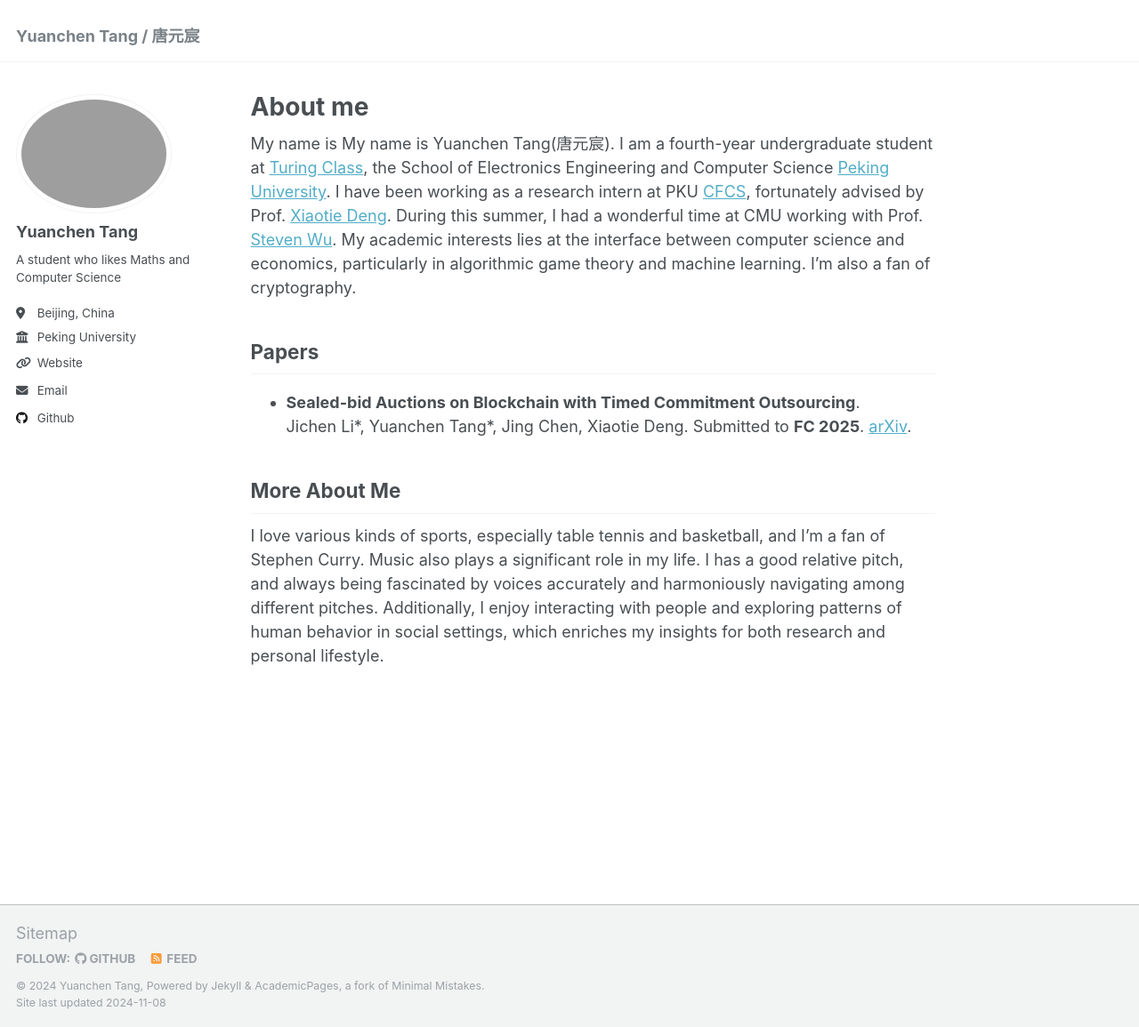
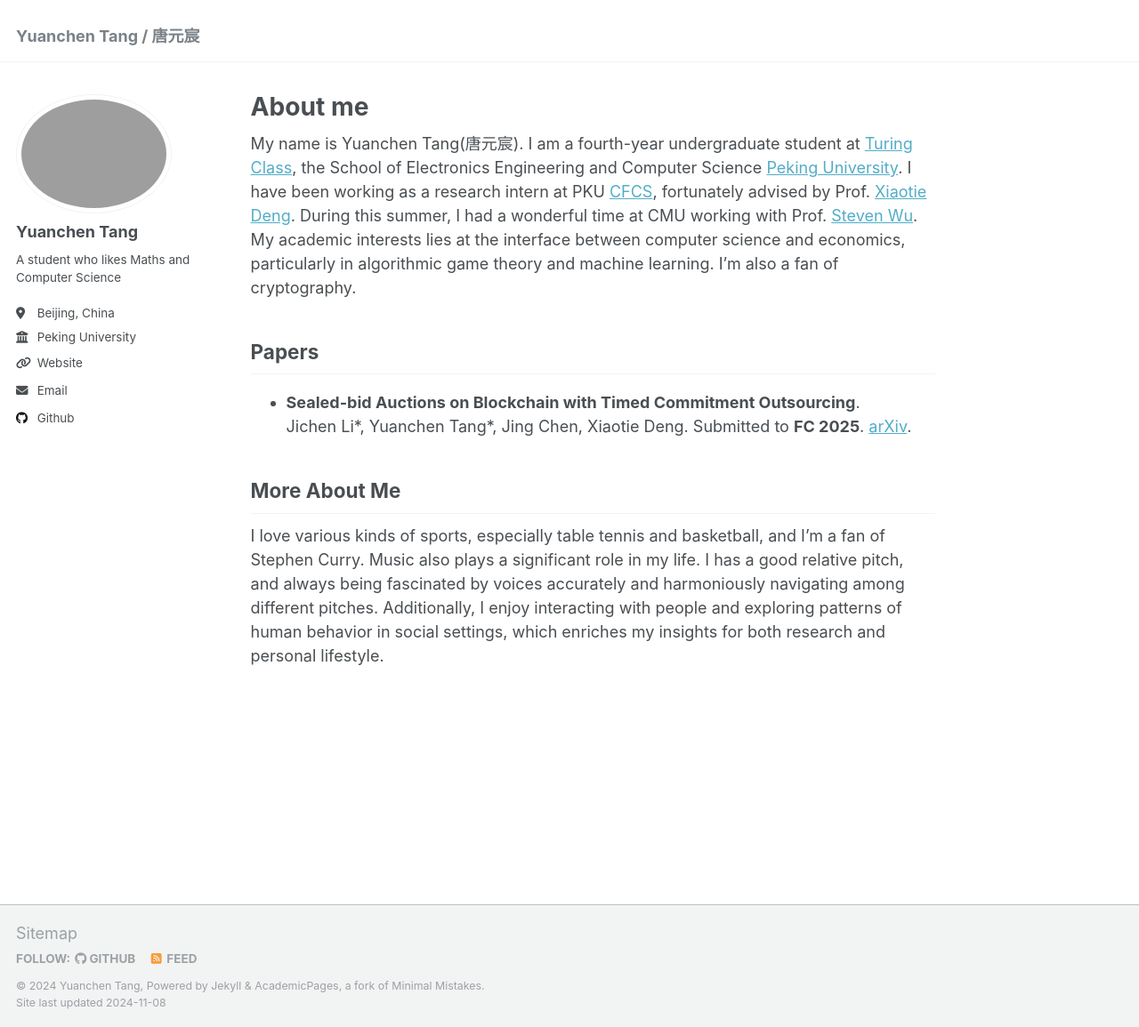
Before and after one commit to BrianTang02/briantang02.github.io, a Jekyll site: the page built from _pages/about.md, in a window 1280 px wide and 1155 px high. Shown: the whole window at 89% size. Built offline with Jekyll 4.4.1, drawn with Linux system fonts in a browser that asks for light colours.

Commit message:
Update about.md

```diff
--- a/_pages/about.md
+++ b/_pages/about.md
@@ -7,7 +7,7 @@ redirect_from:
   - /about.html
 ---
 
-My name is My name is Yuanchen Tang(唐元宸). I am a fourth-year undergraduate student at [Turing Class](https://cfcs.pku.edu.cn/english/research/turing_program/introduction1/index.htm), the School of Electronics Engineering and Computer Science [Peking University](https://www.pku.edu.cn).
+My name is Yuanchen Tang(唐元宸). I am a fourth-year undergraduate student at [Turing Class](https://cfcs.pku.edu.cn/english/research/turing_program/introduction1/index.htm), the School of Electronics Engineering and Computer Science [Peking University](https://www.pku.edu.cn).
 I have been working as a research intern at PKU [CFCS](https://cfcs.pku.edu.cn/english/), fortunately advised by Prof. [Xiaotie Deng](https://cfcs.pku.edu.cn/english/people/faculty/xiaotiedeng/index.htm). During this summer, I had a wonderful time at CMU working with Prof. [Steven Wu](https://zstevenwu.com). My academic interests lies at the interface between computer science and economics, particularly in algorithmic game theory and machine learning. I'm also a fan of cryptography.
 
 ## Papers
```
